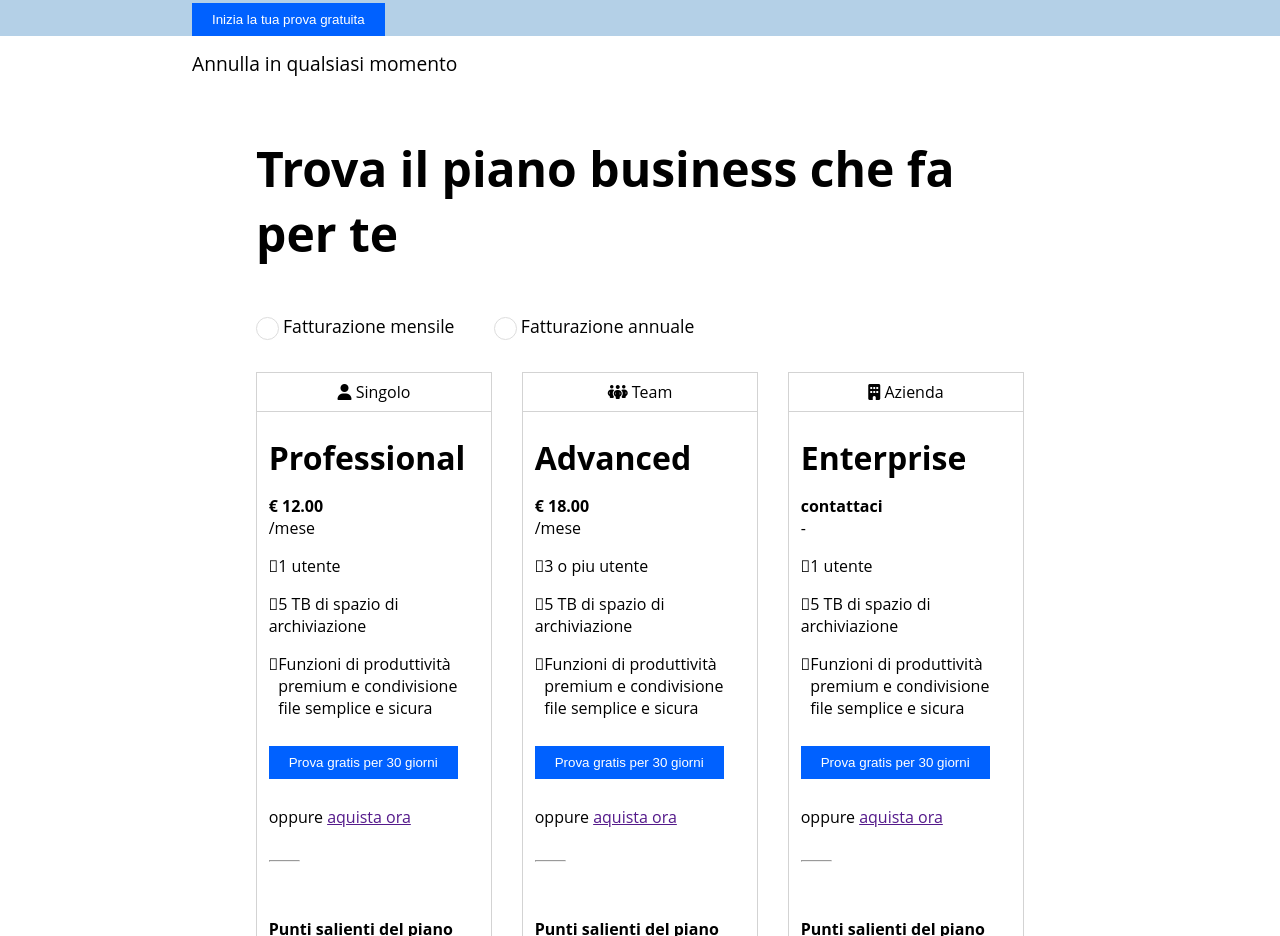
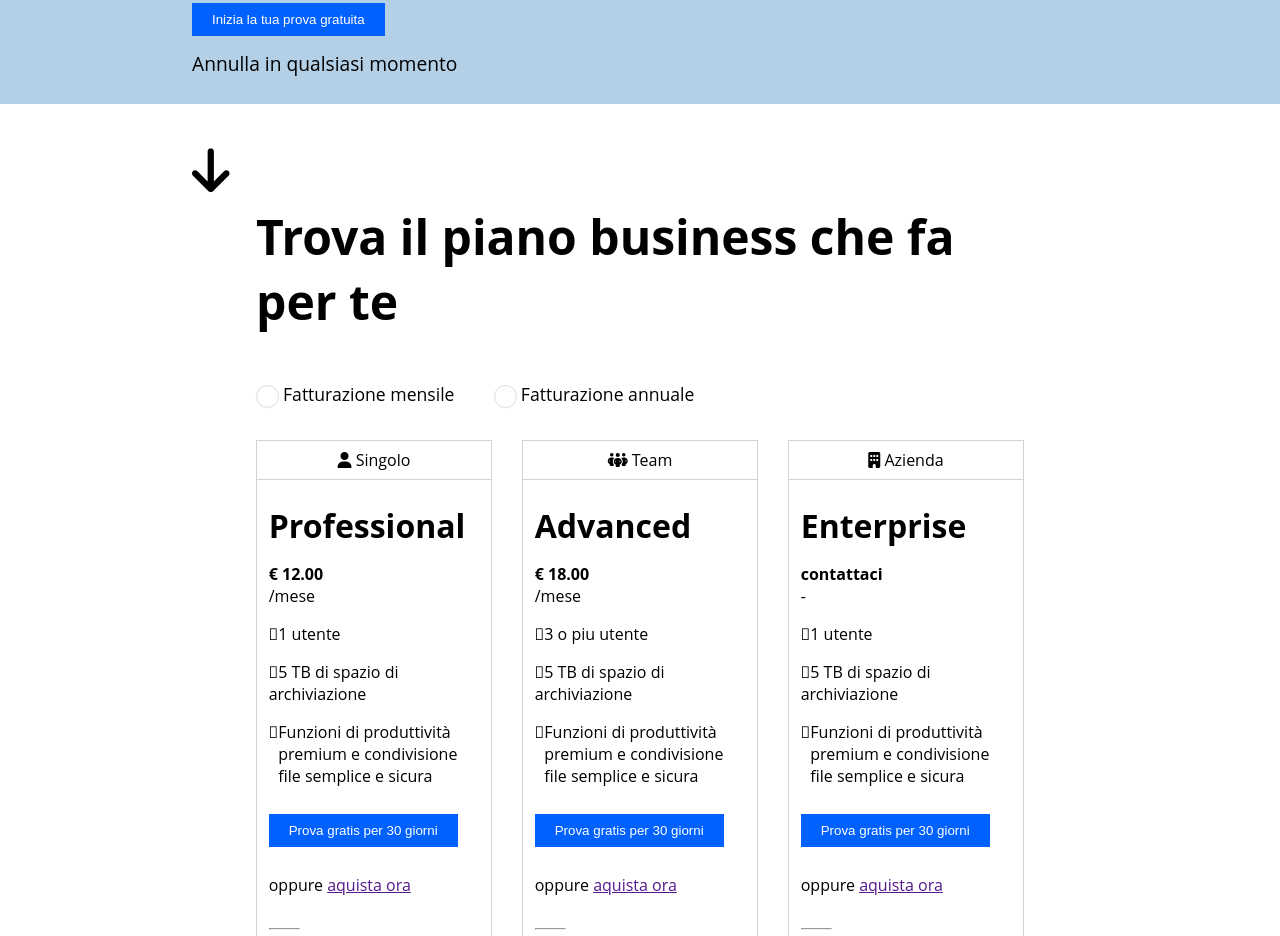
Before and after one commit to Zeta80/htmlcss-dropbox, a plain HTML site: page index.html in a window 1280 px wide. Shown: the part 851-1787 px from the top of the page. Drawn offline with Linux system fonts and the light colour scheme.

Commit message:
add arrow jumbo

```diff
--- a/css/style.css
+++ b/css/style.css
@@ -221,6 +221,11 @@ header a {
 .text-jumbo {
     text-align: left;
     font-size: 1.2rem;
+}
+
+.icon-jumbo {
+    font-size: 50px;
+    top: 40px;
 }
 
 .container-updown {
--- a/index.html
+++ b/index.html
@@ -68,6 +68,7 @@
                         <button class="btn">Inizia la tua prova gratuita</button>
                     </span>
                     <p>Annulla in qualsiasi momento</p>
+                    <span class="icon-jumbo relative"><i class="fa-solid fa-arrow-down"></i></span>
                 </div>
                 <div class="img-jumbo">
                     <img src="img/img/jumbo.png" alt="">
```
